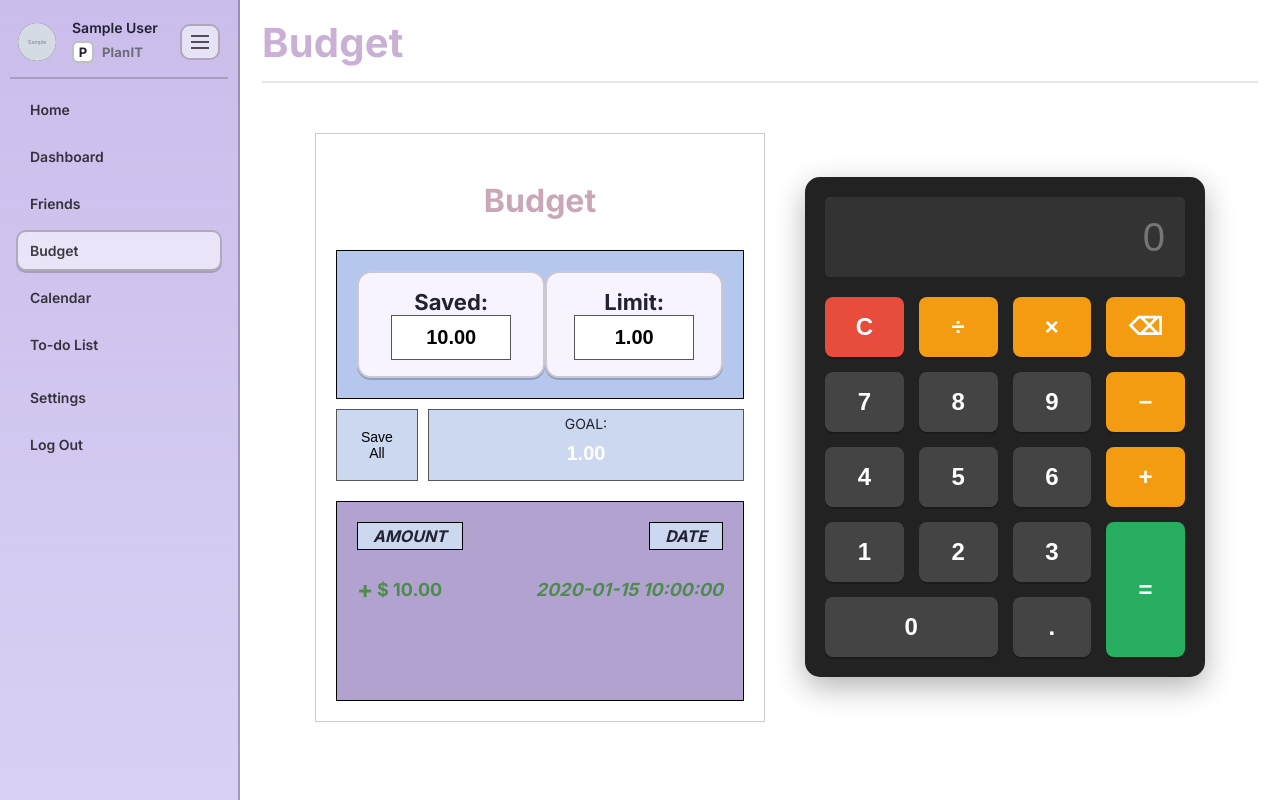
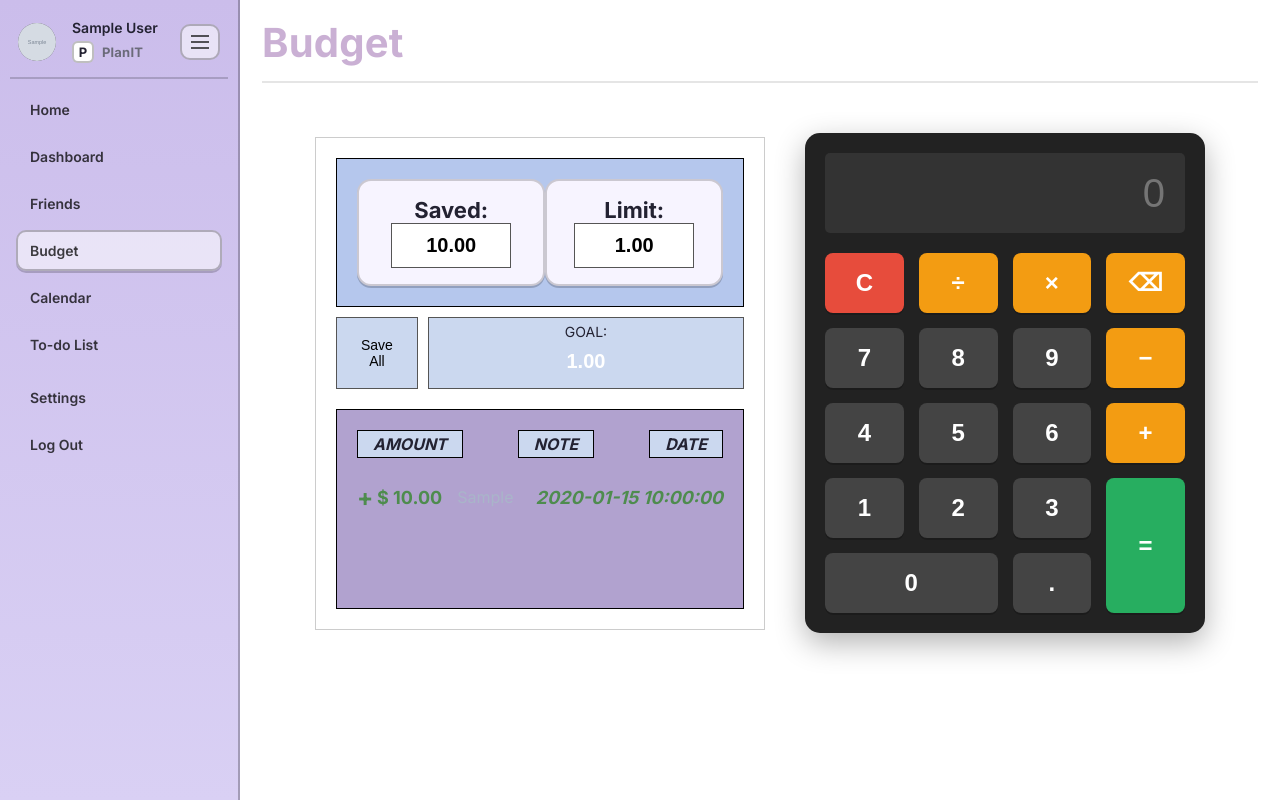
Before and after one commit to TheDeadlyFlower1098/capstoneProject, a Flask app: page /budget in a window 1280 px wide. Run offline with Flask 3, Linux system fonts and the light colour scheme; a user stored in the database is signed in; tables that the repository leaves empty hold one stand-in row (values such as "Sample post"); grey boxes marked "Sample" are stand-in pictures.

Commit message:
the transaction notes come up now, will work on the formatting next.

```diff
--- a/routes/main.py
+++ b/routes/main.py
@@ -52,20 +52,19 @@ def budget():
 
     return render_template("budget.html", active_page="budget", last_transaction=last_transaction, transactions=transactions)
 
-# In main.py
 @main_bp.route("/update-budget", methods=["POST"])
 @login_required
 def update_budget():
     new_saved = request.form.get('saved_amount')
     new_limit = request.form.get('limit_amount')
-    new_goal = request.form.get('goal_amount') # 1. Get the new goal from form
+    new_goal = request.form.get('goal_amount')
+    transaction_note = request.form.get('transaction_note') # 1. Grab the note from the form
 
     last_tx = Transaction.query.filter_by(user_id=current_user.id).order_by(Transaction.id.desc()).first()
 
     current_limit = float(new_limit) if new_limit else (last_tx.budget_limit if last_tx else 0)
     current_saved = float(new_saved) if new_saved else float(current_user.balance)
 
-    # 2. Update the goal if provided
     if new_goal is not None:
         current_user.goal = float(new_goal)
 
@@ -78,7 +77,8 @@ def update_budget():
             budget_limit=current_limit,
             updated_total=current_saved,
             user_id=current_user.id,
-            transaction_date=datetime.now() # Use datetime object, SQLA handles formatting
+            transaction_date=datetime.now(),
+            category=transaction_note if transaction_note else 'General' # 2. Save the note or default to 'General'
         )
         db.session.add(new_transaction)
         flash(f"Transaction of ${abs(difference):.2f} recorded!", "success")
--- a/templates/budget.html
+++ b/templates/budget.html
@@ -11,9 +11,11 @@
 {% block content %}
 <div class="parent-container">
     <div class="container">
-        <h1 class="budget-title">Budget</h1>
+        <form id="budget-form" action="{{ url_for('main.update_budget') }}" method="POST">
 
-        <form action="{{ url_for('main.update_budget') }}" method="POST">
+            <input type="hidden" id="initial_saved" value="{{ last_transaction.updated_total if last_transaction else 0 }}">
+            <input type="hidden" name="transaction_note" id="transaction_note">
+
             <div class="summary-box">
                 <div class="card">
                     <label for="saved-input" class="label">Saved:</label>
@@ -40,7 +42,7 @@
         <div class="history-body">
             <div class="history-header">
                 <span class="header-tag">AMOUNT</span>
-                <span class="header-tag">DATE</span>
+                <span class="header-tag">NOTE</span> <span class="header-tag">DATE</span>
             </div>
 
             {% for transaction in transactions %}
@@ -51,8 +53,13 @@
                 <span class="amount">
                     $ {{ "%.2f"|format(transaction.amount|abs) }}
                 </span>
+
+                <span class="note" style="margin: 0 15px; font-size: 16px; font-weight: normal; flex-grow: 1; color: #a9b5c9;">
+                    {{ transaction.category }}
+                </span>
+
                 <span class="date">
-                    {{ transaction.transaction_date }}
+                    {{ transaction.transaction_date.strftime('%Y-%m-%d %H:%M:%S') }}
                 </span>
             </div>
             {% else %}
@@ -118,5 +125,21 @@
             setTimeout(clearDisplay, 1500);
         }
     }
+
+    document.getElementById('budget-form').addEventListener('submit', function(event) {
+        // Get the initial and new saved amounts
+        const initialSaved = parseFloat(document.getElementById('initial_saved').value) || 0;
+        const newSaved = parseFloat(document.getElementById('saved-input').value) || 0;
+
+        // If the balance changed, ask for a note
+        if (initialSaved !== newSaved) {
+            const note = prompt("What was this transaction for? (Enter a note or leave blank)");
+
+            // If they entered something and didn't click Cancel
+            if (note !== null && note.trim() !== "") {
+                document.getElementById('transaction_note').value = note.trim();
+            }
+        }
+    });
 </script>
 {% endblock %}
```
